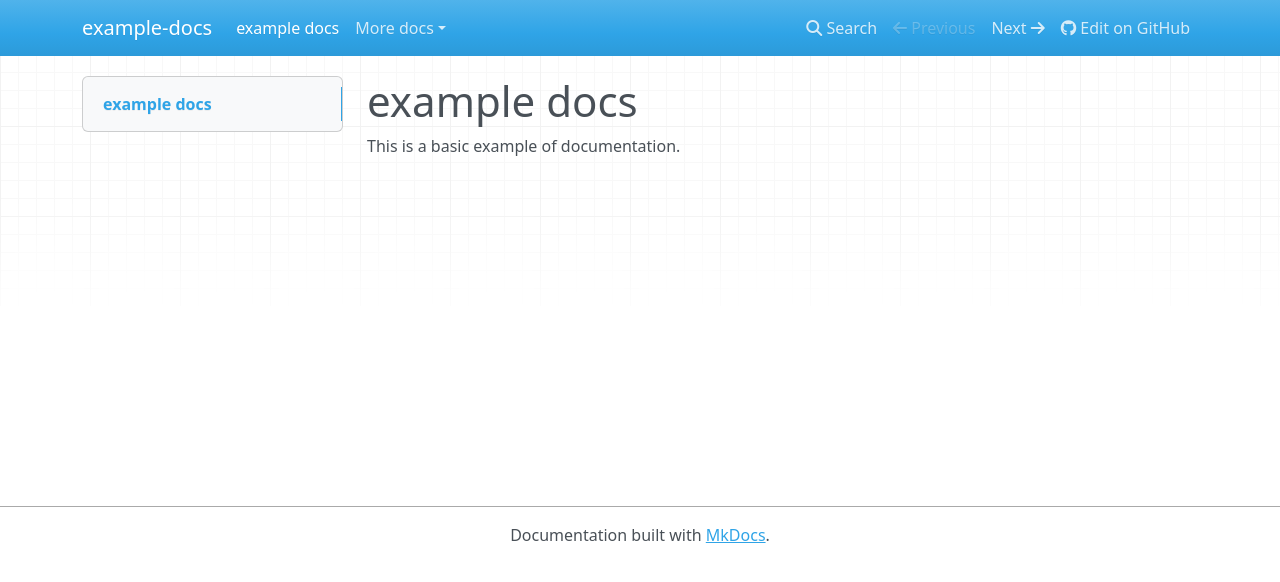
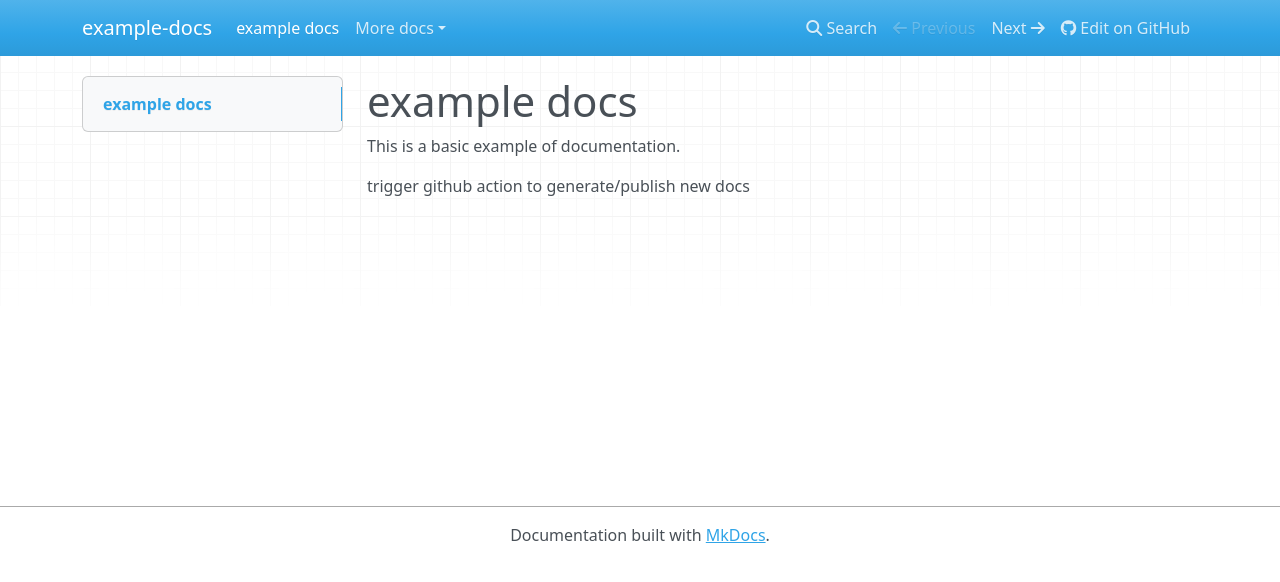
Before and after one commit to bchen528/backstage-test, an MkDocs documentation site: the page built from docs/index.md, in a window 1280 px wide. Shown: the top 582 px of the page. Built offline with MkDocs 1.6.1, drawn with Linux system fonts in a browser that asks for light colours; nearby versions of some CDN libraries.

Commit message:
Trigger github action

```diff
--- a/docs/index.md
+++ b/docs/index.md
@@ -1,3 +1,5 @@
 # example docs
 
 This is a basic example of documentation.
+
+trigger github action to generate/publish new docs
```
